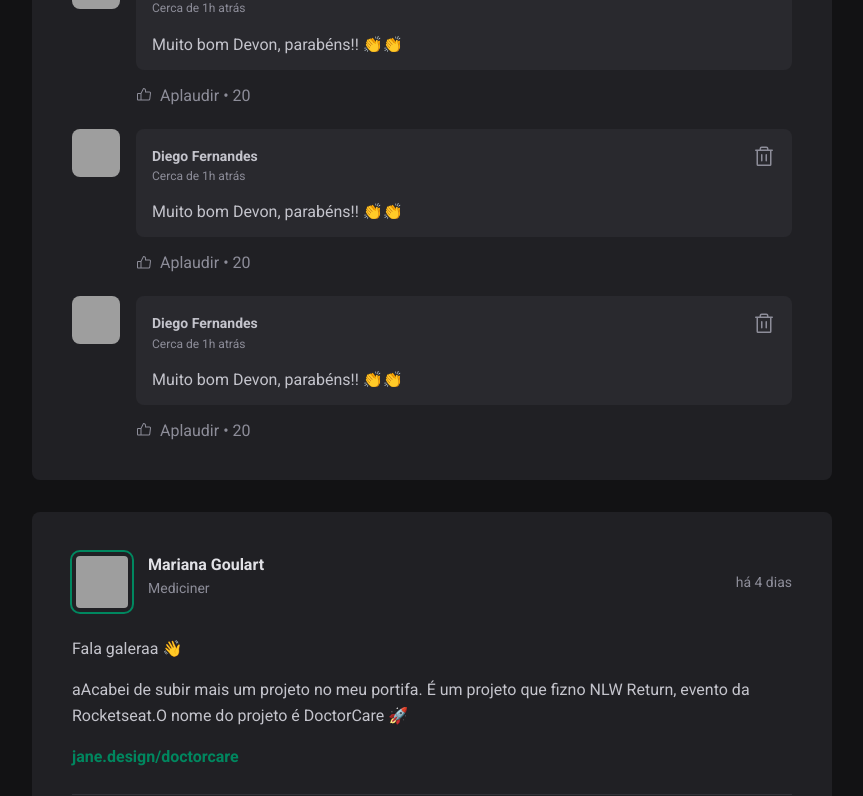
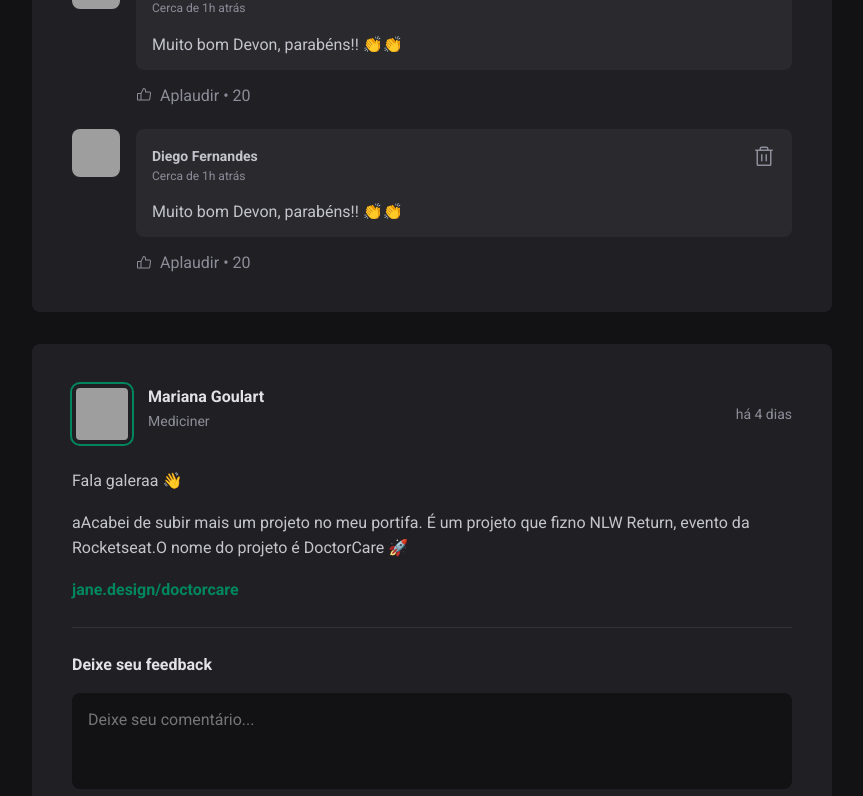
Before and after one commit to guipaterlini/vite-studies, a React (Vite) app: page / in a window 1280 px wide. Shown: the part 624-1420 px from the top of the page, without its empty margins (352-1215 px from the left). Built offline with nearby package versions, Linux system fonts and the light colour scheme; grey boxes are pictures that could not be loaded.

Commit message:
Adicionado useState para permitir adição de comentarios nos posts

```diff
--- a/src/components/Post.jsx
+++ b/src/components/Post.jsx
@@ -1,5 +1,7 @@
 import { format, formatDistanceToNow } from "date-fns";
 import ptBR from "date-fns/locale/pt-BR";
+
+import { useState } from "react";
 
 import { Avatar } from "./Avatar";
 import { Comment } from "./Comment";
@@ -7,6 +9,8 @@
 import styles from "./Post.module.css";
 
 export function Post({ author, publishedAt, content }) {
+  const [comments, setComments] = useState([1, 2]);
+
   const publishedDateFormated = format(
     publishedAt,
     "d 'de' LLLL 'às' HH:mm'h'",
@@ -17,6 +21,12 @@
     locale: ptBR,
     addSuffix: true,
   });
+
+  function handleCreateNewComment() {
+    event.preventDefault();
+
+    setComments([...comments, comments.length + 1]);
+  }
 
   return (
     <article className={styles.post}>
@@ -51,7 +61,7 @@
         })}
       </div>
 
-      <form className={styles.commentForm}>
+      <form onSubmit={handleCreateNewComment} className={styles.commentForm}>
         <strong>Deixe seu feedback</strong>
 
         <textarea placeholder="Deixe seu comentário..." />
@@ -62,9 +72,9 @@
       </form>
 
       <div className={styles.commentList}>
-        <Comment />
-        <Comment />
-        <Comment />
+        {comments.map((comment) => {
+          return <Comment />;
+        })}
       </div>
     </article>
   );
```
